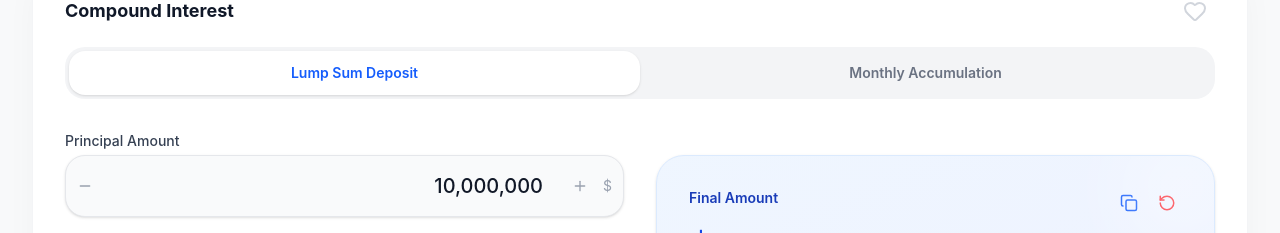
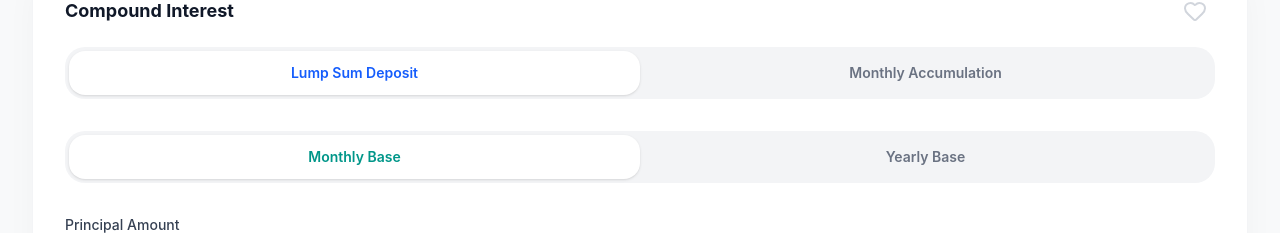
Before and after one commit to answerll121/all-calculators, a React (Vite) app: page /finance in a window 1280 px wide. Shown: the part 9818-10051 px from the top of the page. Built offline with nearby package versions, Linux system fonts and the light colour scheme; no server answers.

Commit message:
feat: Add yearly calculation option to Compound Interest Calculator

```diff
--- a/src/components/calculators/finance/CompoundInterestCalculator.jsx
+++ b/src/components/calculators/finance/CompoundInterestCalculator.jsx
@@ -10,8 +10,9 @@ import AssetChart from '../../common/AssetChart'; const CompoundInterestCalculat
     const { t } = useTranslation();
     const { symbol, formatAmount } = useCurrency();
     const [mode, setMode] = useState('lump'); // 'lump' or 'accum'
+    const [periodType, setPeriodType] = useState('monthly'); // 'monthly' or 'yearly'
     const [principal, setPrincipal] = useState(10000000);
-    const [monthlyDeposit, setMonthlyDeposit] = useState(100000);
+    const [depositAmount, setDepositAmount] = useState(100000);
     const [rate, setRate] = useState(5);
     const [period, setPeriod] = useState(12);
     const [result, setResult] = useState(null);
@@ -20,13 +21,14 @@ import AssetChart from '../../common/AssetChart'; const CompoundInterestCalculat
 
     useEffect(() => {
         calculate(false);
-    }, [mode, principal, monthlyDeposit, rate, period]);
+    }, [mode, periodType, principal, depositAmount, rate, period]);
 
     const calculate = (addToHistory) => {
-        const r = rate / 100 / 12; // Monthly rate
-        const n = parseFloat(period) || 0; // Total months
+        const isMonthly = periodType === 'monthly';
+        const r = isMonthly ? (rate / 100 / 12) : (rate / 100);
+        const n = parseFloat(period) || 0; // Total periods
         const p = parseFloat(principal) || 0;
-        const pmt = parseFloat(monthlyDeposit) || 0;
+        const pmt = parseFloat(depositAmount) || 0;
 
         let finalAmount = 0;
         let totalPrincipal = 0;
@@ -35,7 +37,7 @@ import AssetChart from '../../common/AssetChart'; const CompoundInterestCalculat
         const dataPrincipal = [];
 
         // Generate data points (e.g., every year or every month depending on length)
-        const step = n > 24 ? 12 : 1; // Plot yearly if > 2 years, else monthly
+        const step = isMonthly ? (n > 24 ? 12 : 1) : 1;
 
         for (let i = 0; i <= n; i += step) {
             let fv = 0;
@@ -86,7 +88,7 @@ import AssetChart from '../../common/AssetChart'; const CompoundInterestCalculat
 
         // Chart Data
         setChartData(labels.map((lbl, idx) => ({
-            name: n > 24 ? `${lbl}Y` : `${lbl}M`,
+            name: isMonthly ? (n > 24 ? `${lbl}M` : `${lbl}M`) : `${lbl}Y`,
             total: dataTotal[idx],
             interest: dataTotal[idx] - dataPrincipal[idx],
             principal: dataPrincipal[idx]
@@ -103,7 +105,7 @@ import AssetChart from '../../common/AssetChart'; const CompoundInterestCalculat
 
     const handleReset = () => {
         setPrincipal(10000000);
-        setMonthlyDeposit(100000);
+        setDepositAmount(100000);
         setRate(5);
         setPeriod(12);
     };
@@ -128,6 +130,21 @@ import AssetChart from '../../common/AssetChart'; const CompoundInterestCalculat
                 </button>
             </div>
 
+            <div className="flex p-1 mb-8 bg-gray-100 dark:bg-gray-900/50 rounded-[20px] relative">
+                <button
+                    onClick={() => setPeriodType('monthly')}
+                    className={`flex-1 py-3 rounded-[16px] text-sm font-semibold transition-all duration-300 ${periodType === 'monthly' ? 'bg-white dark:bg-gray-700 shadow-sm text-teal-600 dark:text-teal-400' : 'text-gray-500 hover:text-gray-700 dark:hover:text-gray-300'}`}
+                >
+                    {t('freq_monthly', '월 단위 (Monthly)')}
+                </button>
+                <button
+                    onClick={() => setPeriodType('yearly')}
+                    className={`flex-1 py-3 rounded-[16px] text-sm font-semibold transition-all duration-300 ${periodType === 'yearly' ? 'bg-white dark:bg-gray-700 shadow-sm text-teal-600 dark:text-teal-400' : 'text-gray-500 hover:text-gray-700 dark:hover:text-gray-300'}`}
+                >
+                    {t('freq_yearly', '년 단위 (Yearly)')}
+                </button>
+            </div>
+
             <div className="space-y-6">
                 <div className="grid grid-cols-1 lg:grid-cols-2 gap-8">
                     <div className="space-y-6">
@@ -140,9 +157,9 @@ import AssetChart from '../../common/AssetChart'; const CompoundInterestCalculat
 
                         {mode === 'accum' && (
                             <NumberInput
-                                label={t('label_monthly_deposit')}
-                                value={monthlyDeposit}
-                                onChange={setMonthlyDeposit}
+                                label={periodType === 'monthly' ? t('label_monthly_deposit', 'Monthly Deposit') : t('label_yearly_deposit', 'Yearly Deposit')}
+                                value={depositAmount}
+                                onChange={setDepositAmount}
                                 unit={symbol}
                             />
                         )}
@@ -157,10 +174,10 @@ import AssetChart from '../../common/AssetChart'; const CompoundInterestCalculat
                                 unit="%"
                             />
                             <NumberInput
-                                label={t('label_period')}
+                                label={periodType === 'monthly' ? t('label_period_months', '기간 (개월)') : t('label_period_years', '기간 (년)')}
                                 value={period}
                                 onChange={setPeriod}
-                                unit={t('units.mo')}
+                                unit={periodType === 'monthly' ? t('units.mo') : t('units.yr')}
                             />
                         </div>
 
--- a/src/i18n.js
+++ b/src/i18n.js
@@ -87,6 +87,11 @@ const enTranslation = {
     "mode_lump": "Lump Sum Deposit",
     "mode_accum": "Monthly Accumulation",
     "label_monthly_deposit": "Monthly Deposit",
+    "label_yearly_deposit": "Yearly Deposit",
+    "freq_monthly": "Monthly Base",
+    "freq_yearly": "Yearly Base",
+    "label_period_months": "Period (Months)",
+    "label_period_years": "Period (Years)",
     "units": {
         "m": "m",
         "cm": "cm",
@@ -654,6 +659,11 @@ const resources = {
             "mode_lump": "거치식 (목돈 예치)",
             "mode_accum": "적립식 (매월 저축)",
             "label_monthly_deposit": "월 적립액",
+            "label_yearly_deposit": "연 적립액",
+            "freq_monthly": "월 단위 (Monthly)",
+            "freq_yearly": "년 단위 (Yearly)",
+            "label_period_months": "기간 (개월)",
+            "label_period_years": "기간 (년)",
             "units": {
                 "m": "m",
                 "cm": "cm",
@@ -827,6 +837,11 @@ const resources = {
             "label_total_tax": "총 세금",
             "label_after_tax": "세후 수령액",
             "label_monthly_deposit": "월 적립액",
+            "label_yearly_deposit": "연 적립액",
+            "freq_monthly": "월 단위 (Monthly)",
+            "freq_yearly": "년 단위 (Yearly)",
+            "label_period_months": "기간 (개월)",
+            "label_period_years": "기간 (년)",
             "label_final_amount": "최종 금액",
             "label_interest": "이자",
             "label_tax": "세금",
```
